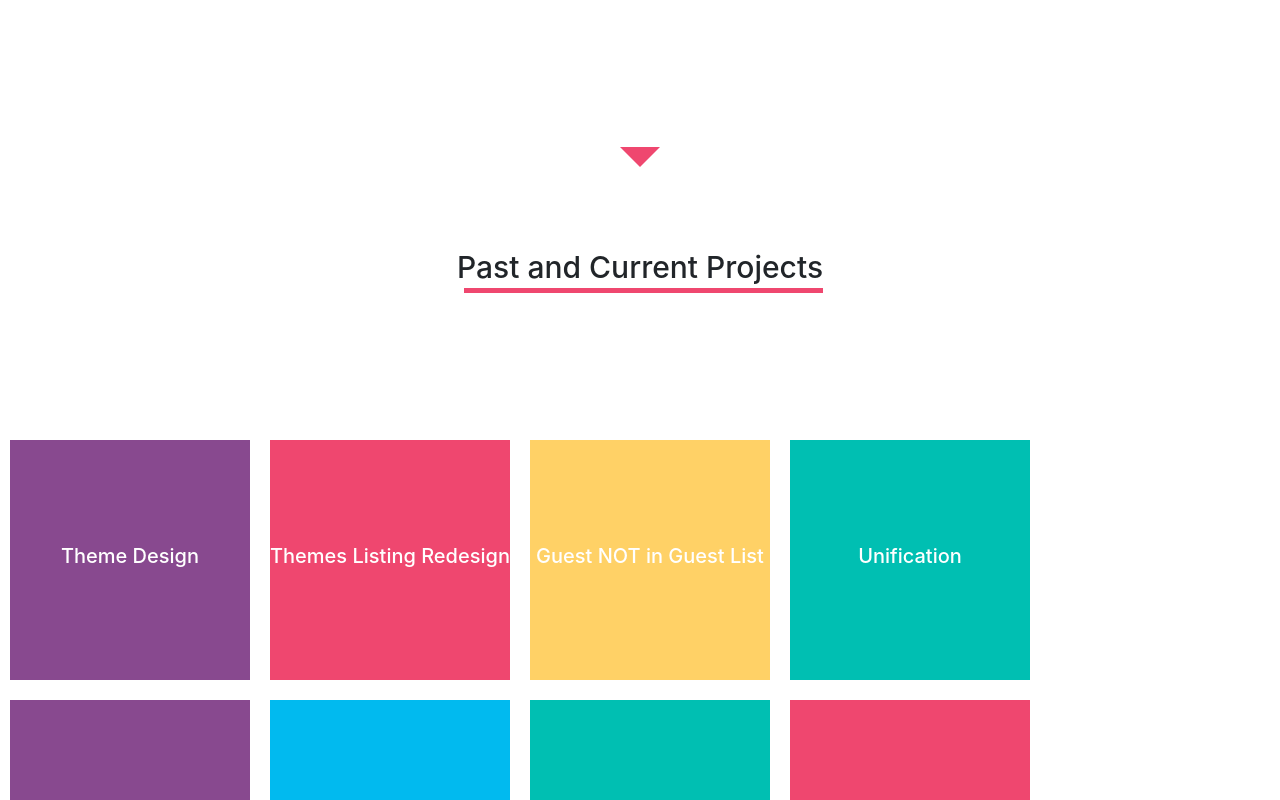
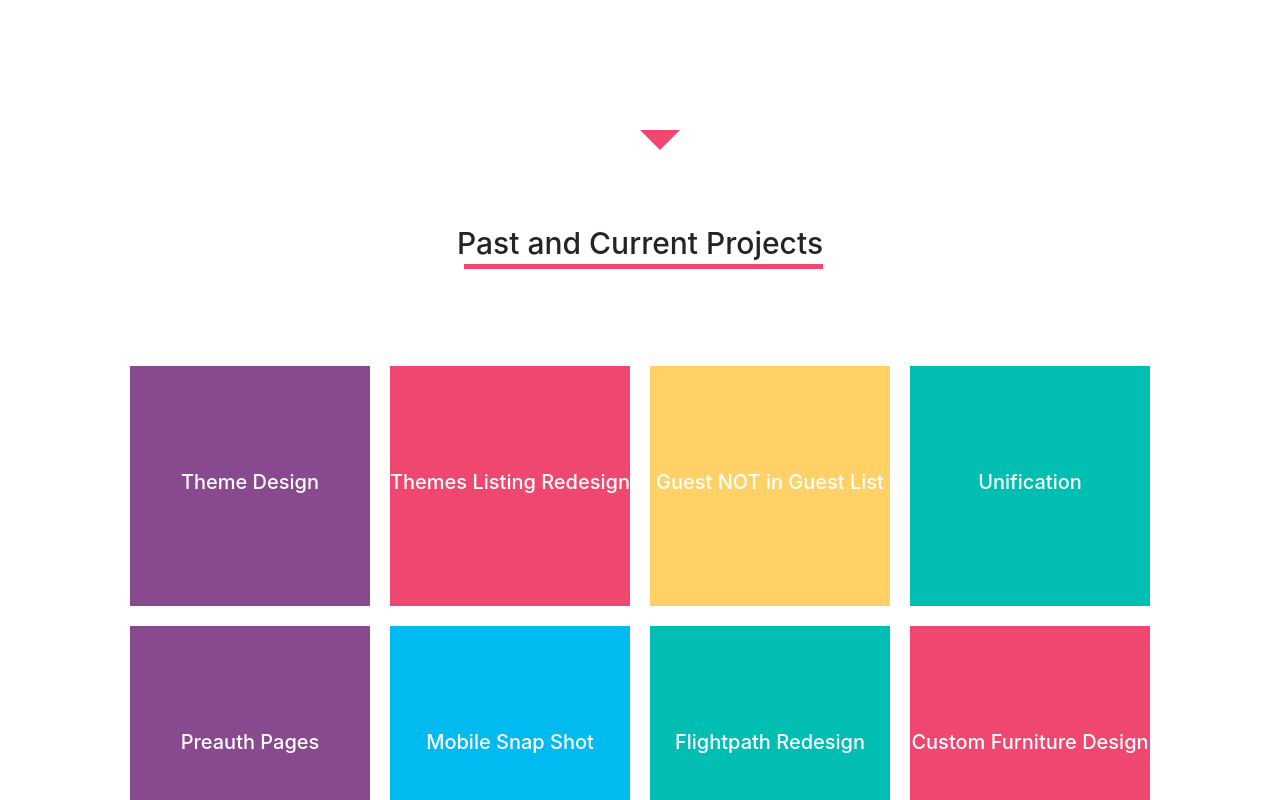
Before and after one commit to 12Noone/jfetherston-dot-com, a React app in the folder react-ui/: page / in a window 1280 px wide. Shown: the part 620-1420 px from the top of the page. Built offline with nearby package versions, Linux system fonts and the light colour scheme.

Commit message:
flexbox on grid mostly

```diff
--- a/react-ui/src/components/InfoPanel.jsx
+++ b/react-ui/src/components/InfoPanel.jsx
@@ -28,7 +28,7 @@ class InfoPanel extends Component {
         )}
         </div>
         <div className="arrow-container">
-          <a href="#projects">
+          <a href="#projects" className="arrow-motion-box">
             <span className="arrow" />
           </a>
         </div>
--- a/react-ui/src/components/Project.jsx
+++ b/react-ui/src/components/Project.jsx
@@ -29,7 +29,9 @@ class Project extends Component {
     return (
       <div id="projects">
         <h1 className="heading">Past and Current Projects</h1>
-        { this.renderProjectTile() }
+        <div className="project-grid">
+          { this.renderProjectTile() }
+        </div>
       </div>
     );
   };
--- a/react-ui/src/stylesheets/ContactForm.less
+++ b/react-ui/src/stylesheets/ContactForm.less
@@ -3,9 +3,9 @@
 #form-container {
   padding: 0 90px;
   max-width: 1000px;
+  margin: auto;
   width: 100%;
   .form {
-    margin: auto;
     width: 100%;
     .column {
       .form-element {
--- a/react-ui/src/stylesheets/InfoPanel.less
+++ b/react-ui/src/stylesheets/InfoPanel.less
@@ -3,10 +3,11 @@
 .hero-container {
   .panel-container {
     height: 95vh;
+    min-height: 575px;
     .panel-copy {
+      padding: 110px 90px 30px 90px;
+      max-width: 1000px;
       margin: auto;
-      padding: 90px 90px 30px 90px;
-      max-width: 1000px;
       .panel-subheading {
         font-size: 18px;
       }
@@ -14,15 +15,33 @@
   }
   .arrow-container {
     text-align: center;
-    .arrow {
+    position: relative;
+    bottom: 60px;
+    .arrow-motion-box {
+      width: 40px;
+      height: 30px;
+      margin: auto;
       position: relative;
-      bottom: 25px;
-      width: 0;
-      height: 0;
-      border-left: 20px solid transparent;
-      border-right: 20px solid transparent;
-      border-top: 20px solid @pink;
       cursor: pointer;
+      &:hover {
+        .arrow {
+          transform: translateY(10px);
+        }
+      }
+      .arrow {
+        position: absolute;
+        transition: transform .25s ease-in;
+        width: 0;
+        height: 0;
+        left: 0;
+        right: 0;
+        top: 0;
+        bottom: 0;
+        border-left: 20px solid transparent;
+        border-right: 20px solid transparent;
+        border-top: 20px solid @pink;
+        cursor: pointer;
+      }
     }
   }
 }
--- a/react-ui/src/stylesheets/Project.less
+++ b/react-ui/src/stylesheets/Project.less
@@ -6,22 +6,22 @@
   .heading {
     top: 35px;
   }
+  .project-grid {
+    display: flex;
+    flex-direction: row;
+    flex-wrap: wrap;
+    justify-content: center;
     .project-container {
-    max-width: 1350px;
       z-index: 0;
-    margin: auto;
       position: relative;
-    top: 150px;
+      top: 100px;
       .project-tile {
-      margin: 10px auto;
         cursor: pointer;
         width: 240px;
         height: 240px;
         position: relative;
-      @media (min-width: 767px) {
-        float: left;
+        flex-basis: 240px;
         margin: 10px;
-      }
         &:after {
           content: '';
           position: absolute;
@@ -62,3 +62,4 @@
       }
     }
   }
+}
```
Lines whose indentation alone changed are shown as unchanged.
